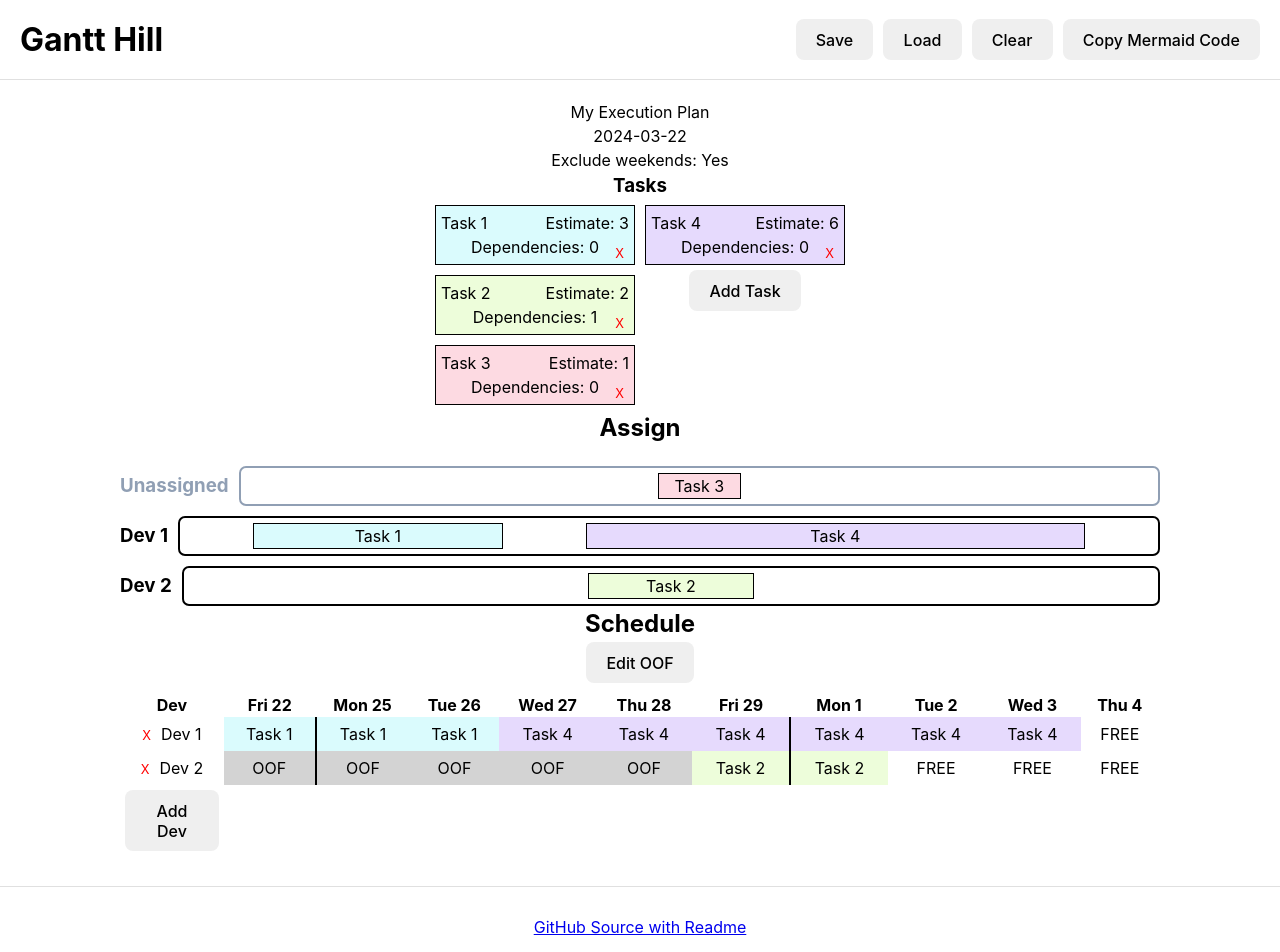
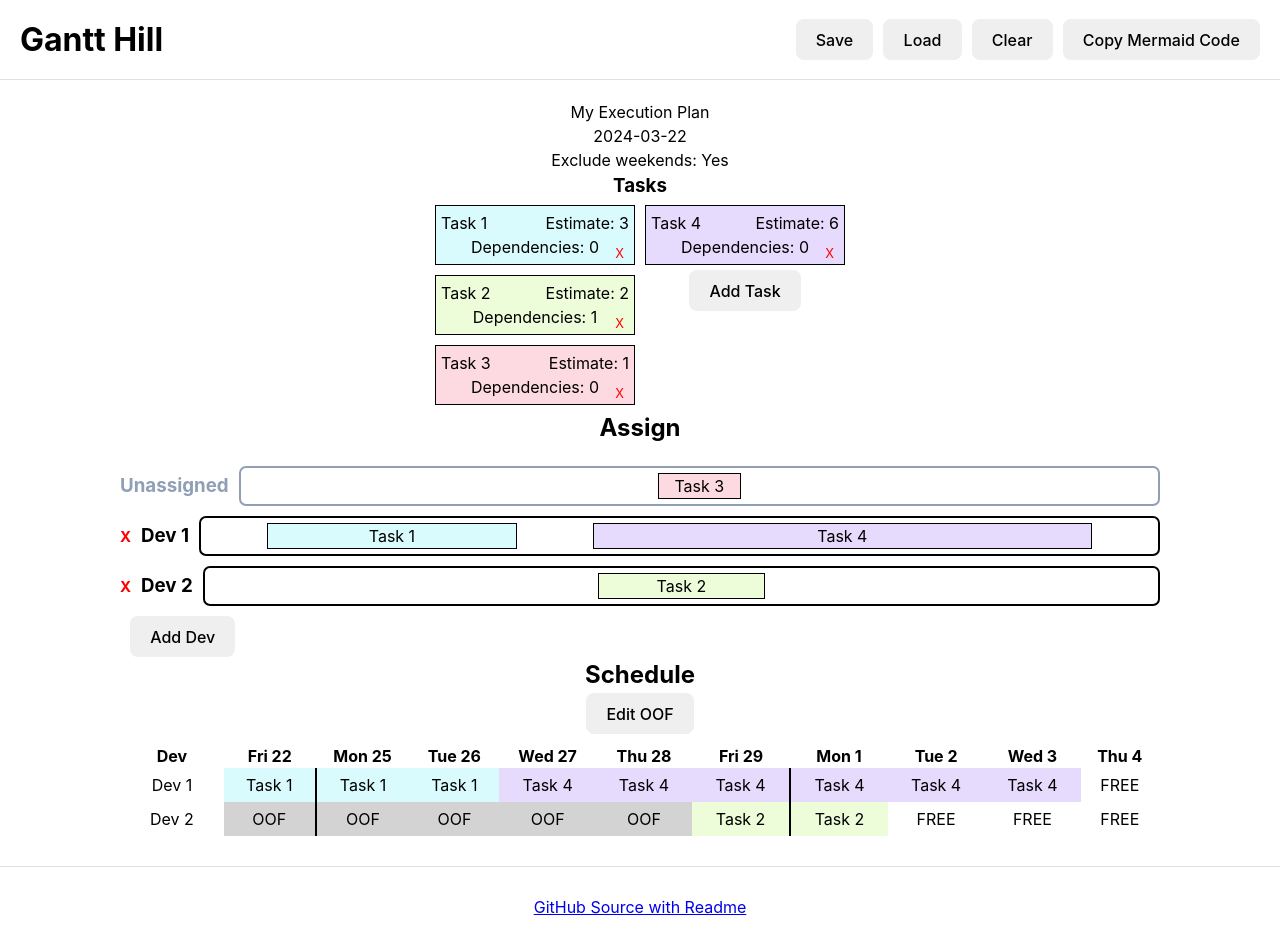
Before and after one commit to butaud/gantt-hill, a React (Vite) app: page / in a window 1280 px wide. Shown: the top 952 px of the page. Built offline with nearby package versions, Linux system fonts and the light colour scheme.

Commit message:
moved add/edit/delete dev functionality to assign

```diff
--- a/src/ui/AssignSection.css
+++ b/src/ui/AssignSection.css
@@ -14,6 +14,19 @@
   margin-top: 10px;
   width: 100%;
   overflow-y: auto;
+}
+
+.add-row {
+  display: flex;
+  flex-direction: row;
+  align-items: center;
+  justify-content: start;
+  margin-top: 10px;
+  width: 100%;
+}
+
+.add-row button {
+  margin-left: 10px;
 }
 
 .assignment-row ul {
--- a/src/ui/AssignSection.tsx
+++ b/src/ui/AssignSection.tsx
@@ -12,6 +12,8 @@ import {
 
 import "./AssignSection.css";
 import { useDimensions } from "../hooks/dimensions";
+import { EditableValue } from "./EditableValue";
+import { DeleteButton } from "./DeleteButton";
 
 export const AssignSection: FC = observer(() => {
   const taskStore = useTaskStore();
@@ -75,7 +77,13 @@ export const AssignSection: FC = observer(() => {
           </div>
           {devStore.getDevs().map((dev) => (
             <div key={dev.id} className="assignment-row">
-              <h3>{dev.name}</h3>
+              <h3>
+                <DeleteButton onClick={() => dev.delete()} />
+                <EditableValue
+                  value={dev.name}
+                  onChange={(newName: string) => dev.setName(newName)}
+                />
+              </h3>
               <TaskRearrangeRow
                 tasks={dev.tasks}
                 devId={dev.id}
@@ -85,6 +93,7 @@ export const AssignSection: FC = observer(() => {
             </div>
           ))}
         </DragDropContext>
+        <AddDevRow />
       </div>
     </>
   );
@@ -168,3 +177,37 @@ const RearrangeableTaskItem: FC<{
     </Draggable>
   );
 });
+
+const AddDevRow: FC = observer(() => {
+  const devStore = useDevStore();
+  const [name, setName] = useState("");
+  const [adding, setAdding] = useState(false);
+
+  const addDev = () => {
+    devStore.addDev({ name });
+    setName("");
+    setAdding(false);
+  };
+
+  const cancel = () => {
+    setName("");
+    setAdding(false);
+  };
+
+  return (
+    <div className="add-row">
+      {!adding && <button onClick={() => setAdding(true)}>Add Dev</button>}
+      {adding && (
+        <>
+          <input
+            type="text"
+            value={name}
+            onChange={(e) => setName(e.target.value)}
+          />
+          <button onClick={addDev}>Save</button>
+          <button onClick={cancel}>Cancel</button>
+        </>
+      )}
+    </div>
+  );
+});
--- a/src/ui/DevRow.tsx
+++ b/src/ui/DevRow.tsx
@@ -2,25 +2,17 @@ import { observer } from "mobx-react-lite";
 import { FC } from "react";
 import { Dev } from "../model/dev";
 import { DayCell } from "./DayCell";
-import { EditableValue } from "./EditableValue";
 
 import "./DevRow.css";
 import { usePlanStore } from "../context/PlanStoreContext";
-import { DeleteButton } from "./DeleteButton";
 
 export const DevRow: FC<{
   dev: Dev;
 }> = observer(({ dev }) => {
-  const setDevName = (newName: string) => {
-    dev.name = newName;
-  };
   const planStore = usePlanStore();
   return (
     <tr>
-      <td className="devName">
-        <DeleteButton onClick={() => dev.delete()} />
-        <EditableValue value={dev.name} onChange={setDevName} />
-      </td>
+      <td className="devName">{dev.name}</td>
       {dev.schedule.map((devDay, index) => {
         if (planStore.isWeekend(index)) {
           return null;
--- a/src/ui/ScheduleSection.tsx
+++ b/src/ui/ScheduleSection.tsx
@@ -1,6 +1,6 @@
 import { DateTime } from "luxon";
 import { observer } from "mobx-react-lite";
-import { FC, useState } from "react";
+import { FC } from "react";
 import { useDevStore } from "../context/DevStoreContext";
 import { DevRow } from "./DevRow";
 import { useStateStore } from "../context/StateStoreContext";
@@ -60,7 +60,6 @@ export const ScheduleSection: FC = observer(() => {
           {devs.map((dev) => (
             <DevRow key={dev.id} dev={dev} />
           ))}
-          <AddDevRow />
         </tbody>
       </table>
     </div>
@@ -70,41 +69,3 @@ export const ScheduleSection: FC = observer(() => {
 const DayHeader: FC<{ day: DateTime }> = ({ day }) => {
   return <th>{day.toFormat("EEE d")}</th>;
 };
-
-const AddDevRow: FC = observer(() => {
-  const devStore = useDevStore();
-  const [name, setName] = useState("");
-  const [adding, setAdding] = useState(false);
-
-  const addDev = () => {
-    devStore.addDev({ name });
-    setName("");
-    setAdding(false);
-  };
-
-  const cancel = () => {
-    setName("");
-    setAdding(false);
-  };
-
-  return (
-    <tr>
-      {!adding && (
-        <td>
-          <button onClick={() => setAdding(true)}>Add Dev</button>
-        </td>
-      )}
-      {adding && (
-        <td>
-          <input
-            type="text"
-            value={name}
-            onChange={(e) => setName(e.target.value)}
-          />
-          <button onClick={addDev}>Save</button>
-          <button onClick={cancel}>Cancel</button>
-        </td>
-      )}
-    </tr>
-  );
-});
```
